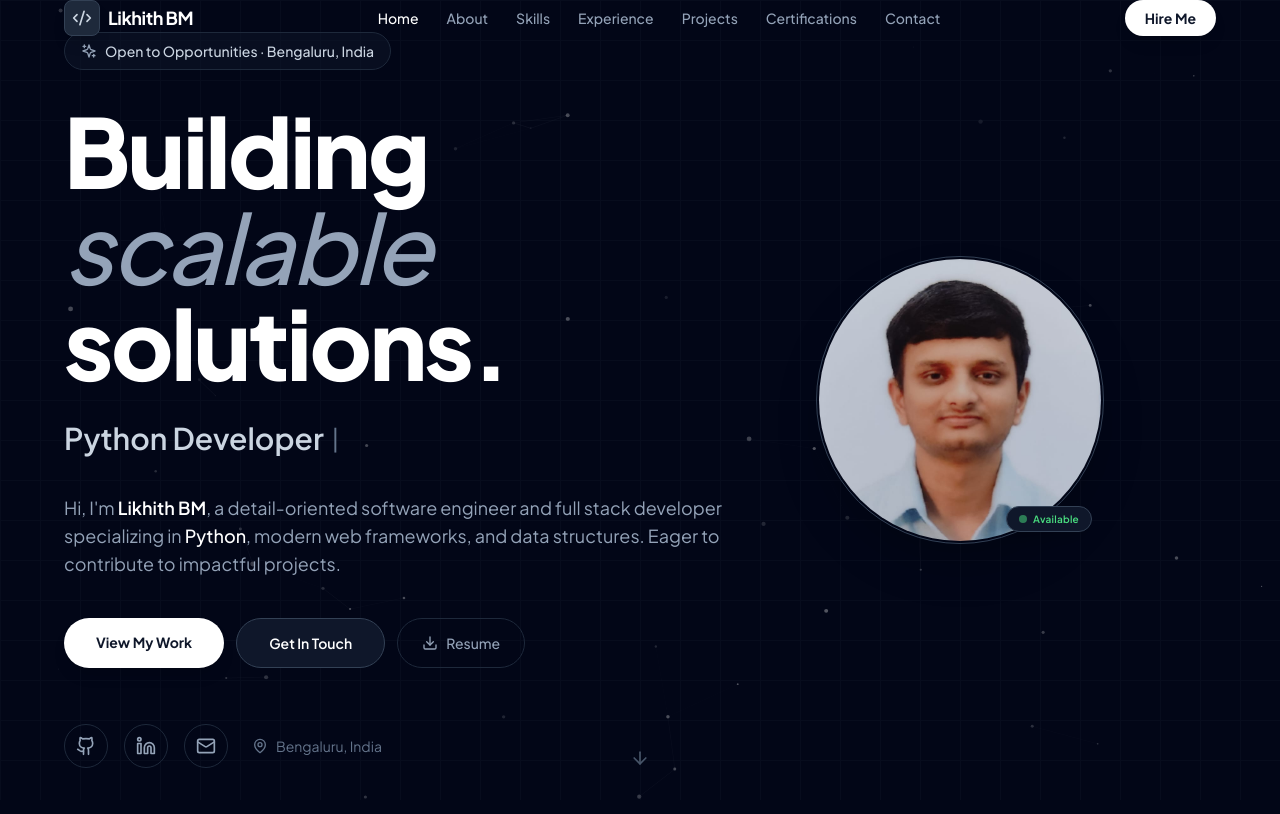
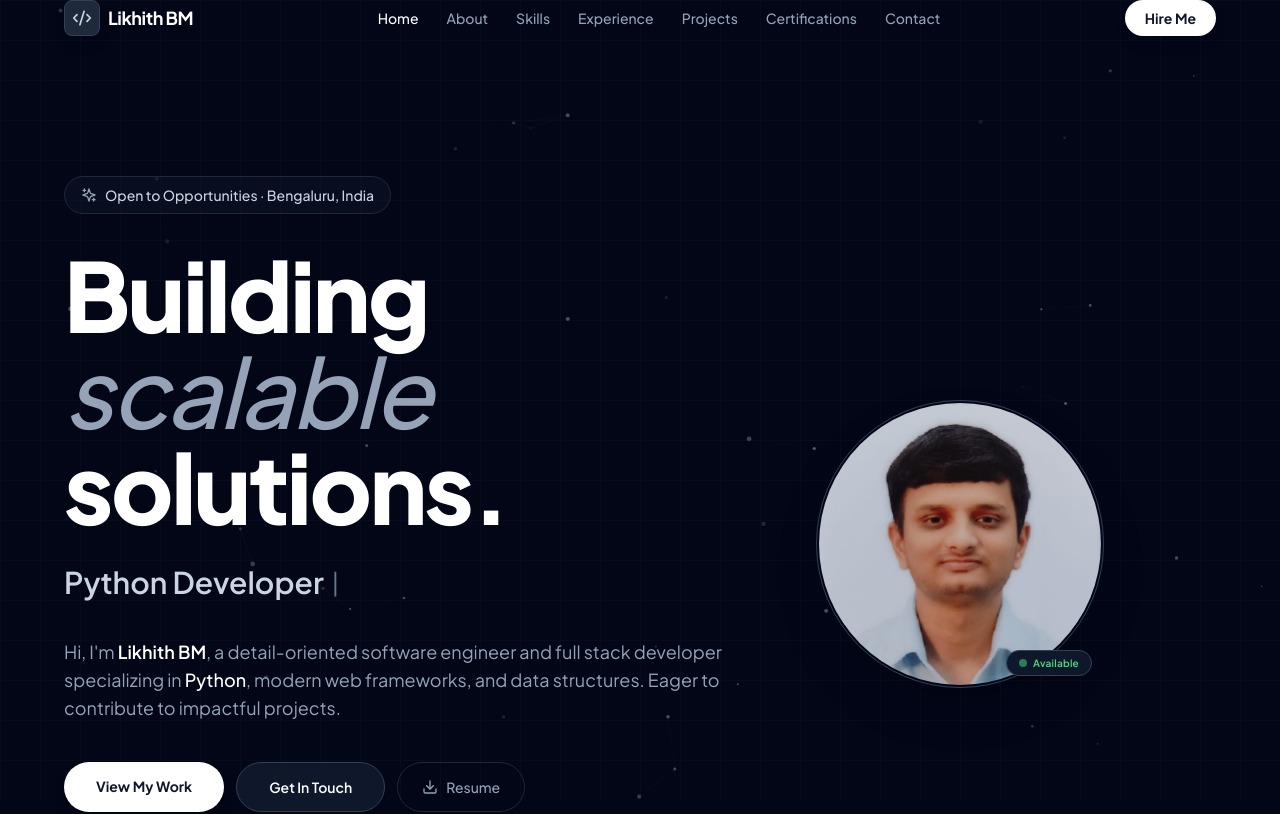
Before and after one commit to Likhithbm24/portfolio, a React (Vite) app: page / in a window 1280 px wide. Shown: the top 814 px of the page. Built offline with nearby package versions, Linux system fonts and the light colour scheme.

Commit message:
Fix: Remove flex centering in Hero to guarantee navbar clearance on short screens

```diff
--- a/src/components/Hero.jsx
+++ b/src/components/Hero.jsx
@@ -34,9 +34,9 @@ export default function Hero() {
 
 
   return (
-    <section id="home" className="relative min-h-screen flex items-center overflow-hidden">
+    <section id="home" className="relative min-h-screen overflow-hidden">
 
-      <div className="section-container relative z-10 pt-32 pb-16 w-full">
+      <div className="section-container relative z-10 pt-32 md:pt-44 pb-16 w-full">
         <div className="flex flex-col lg:flex-row items-center gap-8 lg:gap-20">
 
           {/* ── Photo – shows on MOBILE (top) and DESKTOP (right via order) ── */}
```
